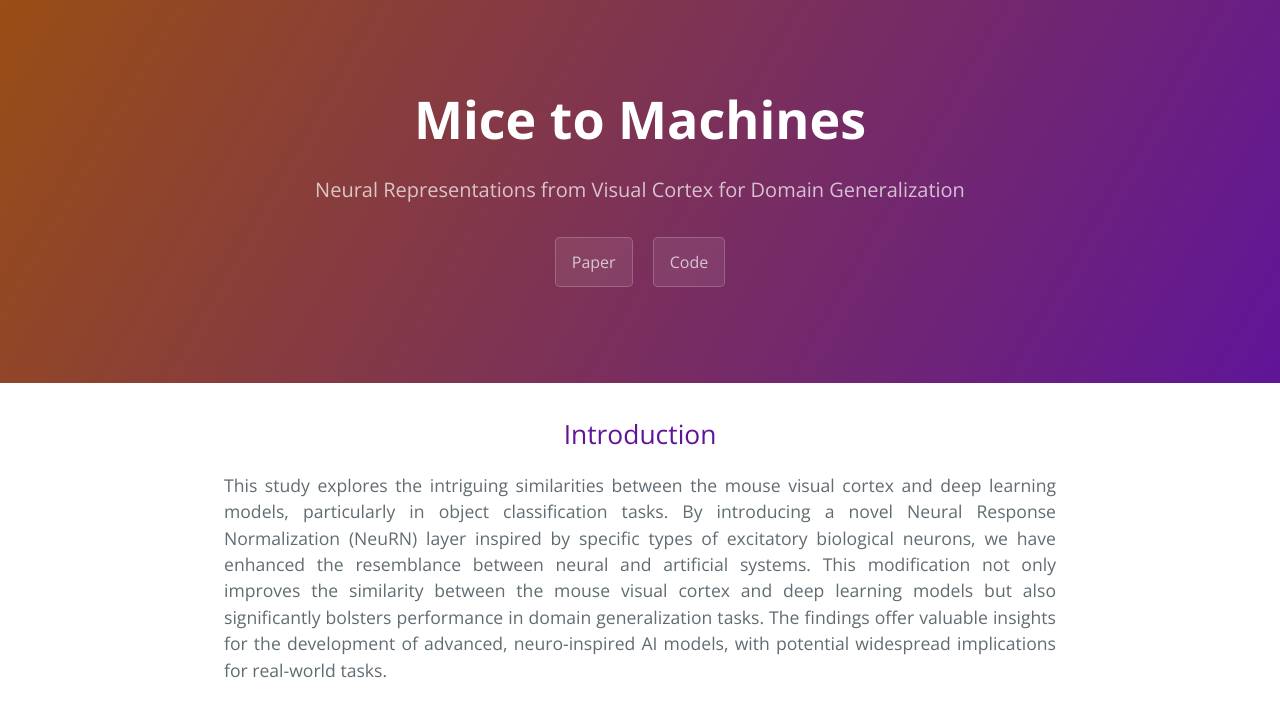
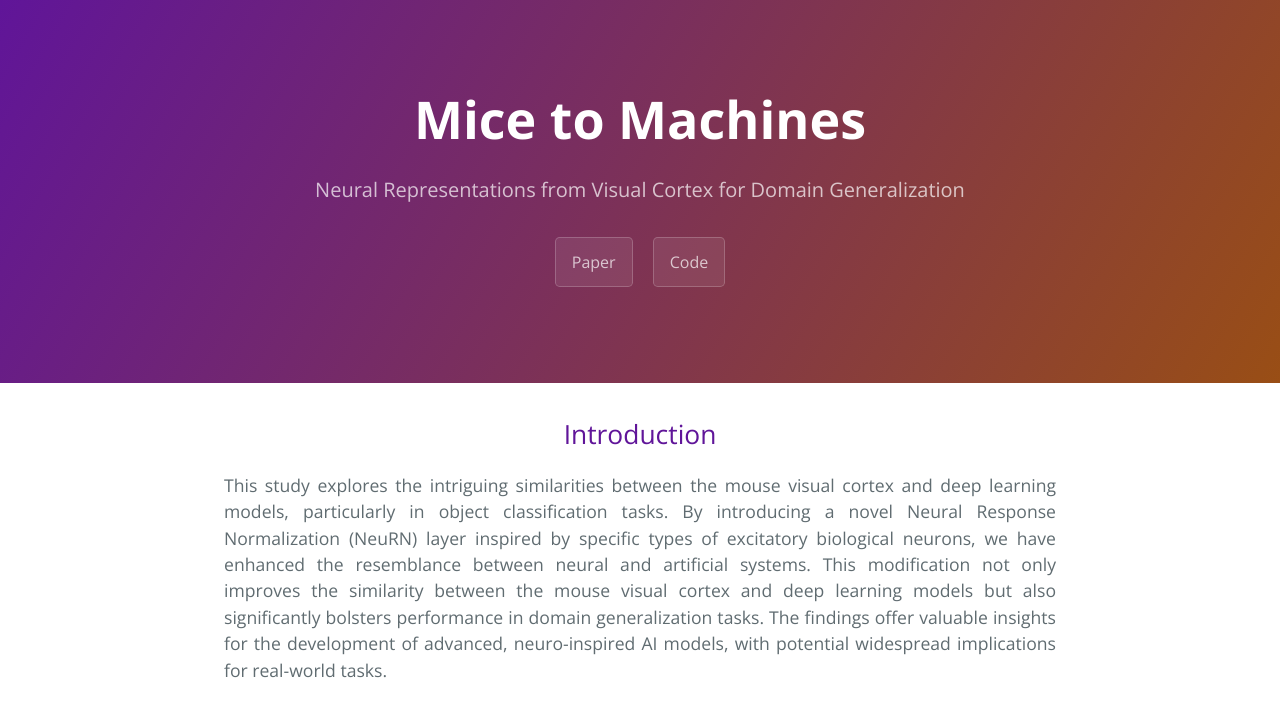
Before and after one commit to neurnai/neurnai.github.io, a Jekyll site: the page built from index.md, in a window 1280 px wide. Shown: the top 722 px of the page. Built offline with Jekyll 4.4.1, drawn with Linux system fonts in a browser that asks for light colours.

Commit message:
Update variables.scss

```diff
--- a/_sass/variables.scss
+++ b/_sass/variables.scss
@@ -4,8 +4,8 @@ $medium-breakpoint: 42em !default;
 
 // Headers
 $header-heading-color: #fff !default;
-$header-bg-color: #601599 !default;
-$header-bg-color-secondary: #994e15 !default;
+$header-bg-color: #994e15 !default;
+$header-bg-color-secondary: #601599 !default;
 
 // Text
 $section-headings-color: #601599 !default;
```
